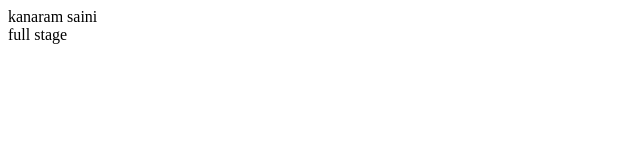
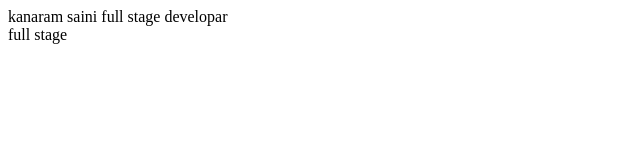
Before and after one commit to kanaramsaini/newfile, a plain HTML site: page index.html in a window 1280 px wide. Shown: the whole page, without its empty margins (0-640 px from the left). Drawn offline with Linux system fonts and the light colour scheme.

Commit message:
new data and file added

```diff
--- a/index.html
+++ b/index.html
@@ -3,6 +3,6 @@
         <title>Newproject</title>
     </head>
     <body>
-        kanaram saini<br>full stage
+        kanaram saini full stage developar<br>full stage
     </body>
 </html>
```
